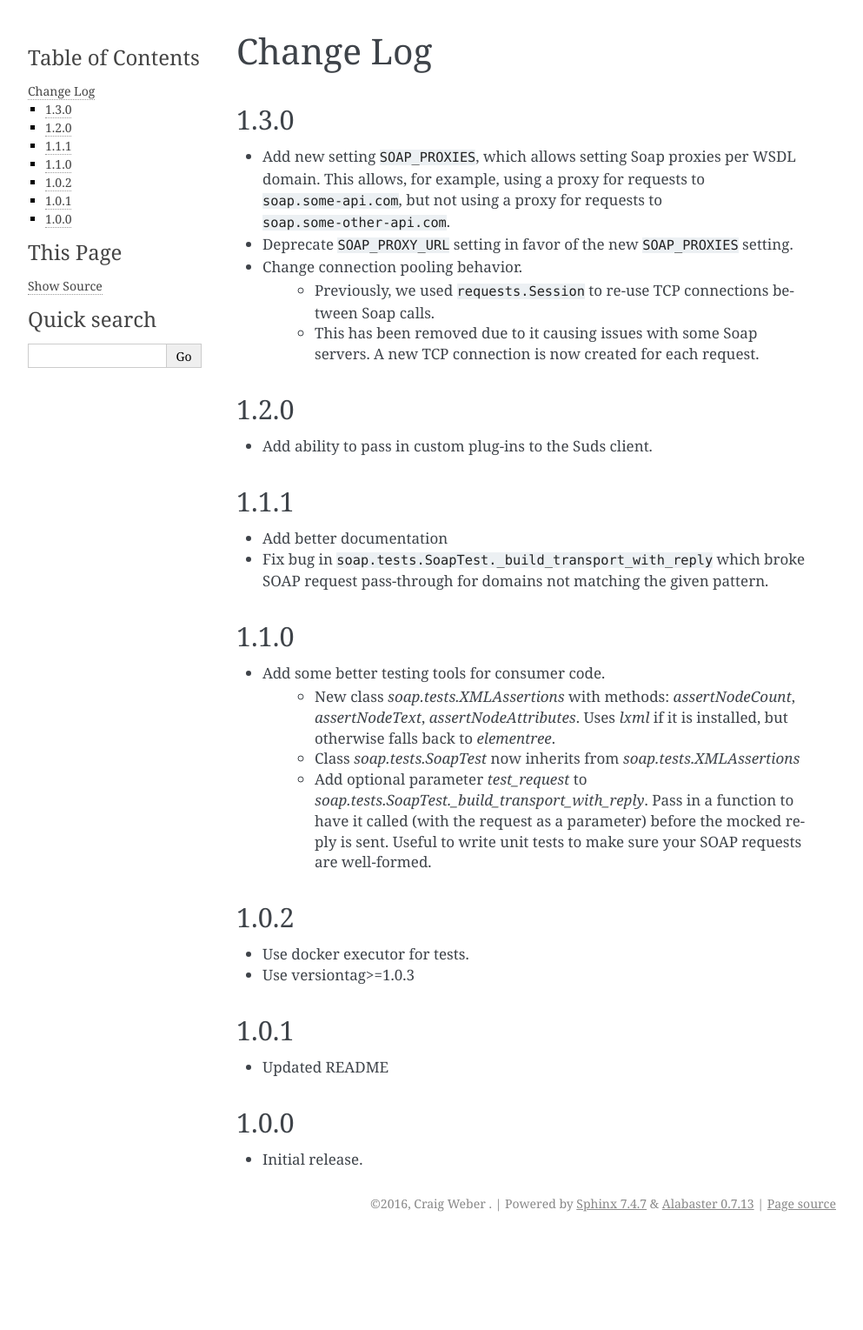
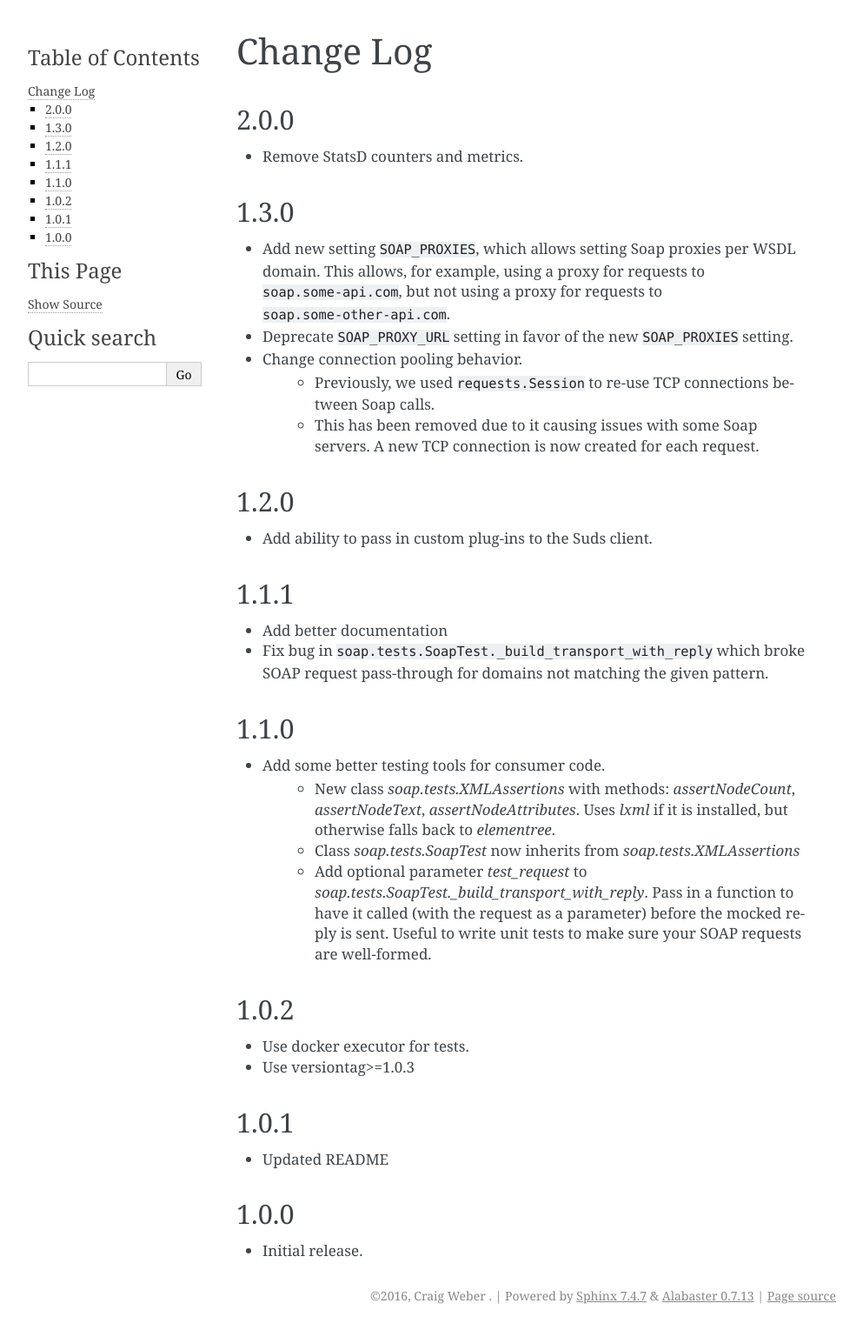
Before and after one commit to thelabnyc/instrumented-soap, a Sphinx documentation site: the page built from docs/changes.rst, in a window 1280 px wide. Shown: the whole page at 87% size, without its empty margins (148-1141 px from the left). Built offline with Sphinx 7.4.7, drawn with Linux system fonts in a browser that asks for light colours; before the commit the page ends 1423 px from its top, so only the background shows below that.

Commit message:
Update changelog

```diff
--- a/docs/changes.rst
+++ b/docs/changes.rst
@@ -1,5 +1,9 @@
 Change Log
 ==========
+
+2.0.0
+------------------
+- Remove StatsD counters and metrics.
 
 1.3.0
 ------------------
```
